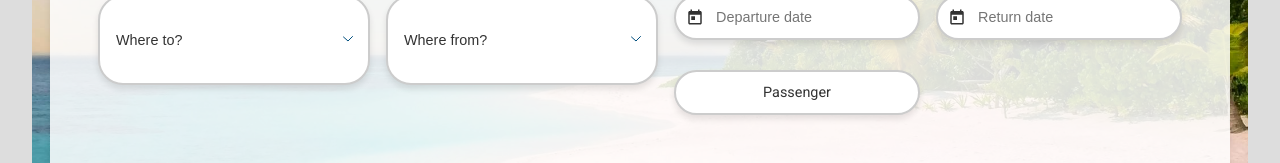
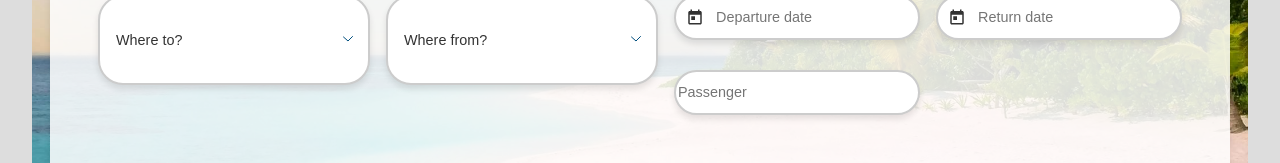
Before and after one commit to NofarZiv/coast-airline, a React (Vite) app in the folder frontend/: page / in a window 1280 px wide. Shown: the part 333-496 px from the top of the page. Built offline with nearby package versions, Linux system fonts and the light colour scheme.

Commit message:
changed passenger button

```diff
--- a/frontend/src/components/Select.jsx
+++ b/frontend/src/components/Select.jsx
@@ -13,10 +13,10 @@ const Select = (props) => {
 
   return (
     <div>
-      <button className='passenger-button' onClick={onClickPassenger} > Passenger
-      </button>
-      {isOpen && <PassengerModal onClickPassenger={onClickPassenger} register={register} errors={errors} setValue={setValue} />}
-    </div>
+    <input className='passenger-button' placeholder="Passenger" onClick={onClickPassenger} >
+    </input>
+    {isOpen && <PassengerModal onClickPassenger={onClickPassenger} register={register} errors={errors} setValue={setValue} />}
+  </div>
 
   )
 }
--- a/frontend/src/styles/Home.css
+++ b/frontend/src/styles/Home.css
@@ -6,17 +6,12 @@
   background-color: antiquewhite;
 }
 
-.search-wrapper {
-  /* margin-top: -65rem; Adjust this value to move the Search component closer to the navbar */
-  /* padding: 0 1rem; */
-}
 
 @media (max-width: 768px) {
   .search-wrapper {
     margin-top: -1rem; /* Adjust for mobile view */
   }
 }
-
 
 .promo-list {
   display: grid;
```
